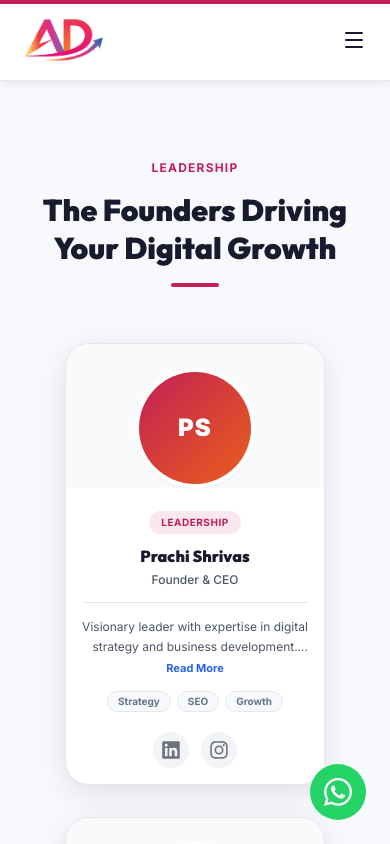
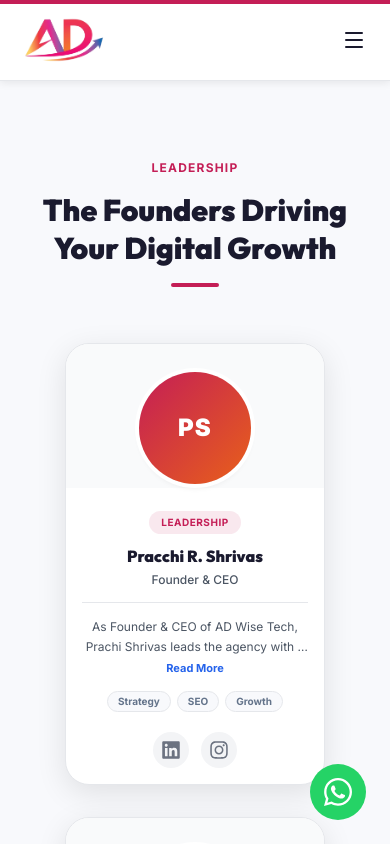
Before and after one commit to abhiverma-143/Adwise-Tech, a React (Vite) app: page / in a window 390 px wide. Both pictures are taken after a click on the button "Learn More About Us →". Shown: the part 856-1700 px from the top of the page. Built offline with nearby package versions, Linux system fonts and the light colour scheme.

Commit message:
socail media

```diff
--- a/src/components/TeamMembers.tsx
+++ b/src/components/TeamMembers.tsx
@@ -104,10 +104,10 @@ export const TeamMembers: React.FC<TeamMembersProps> = ({ onNavClick }) => {
                     ))}
                   </div>
 
-                  {/* Social icons row */}
+                  {/* Social icons row — each member's own links from mockData */}
                   <div className="mt-auto pt-1 flex justify-center gap-3">
                     <a
-                      href="https://linkedin.com"
+                      href={m.linkedin}
                       target="_blank"
                       rel="noreferrer"
                       className="w-9 h-9 rounded-full bg-gray-100 text-gray-500 hover:bg-brand-cta hover:text-white flex items-center justify-center transition-all duration-300"
@@ -115,7 +115,7 @@ export const TeamMembers: React.FC<TeamMembersProps> = ({ onNavClick }) => {
                       <FaLinkedin className="w-5 h-5" />
                     </a>
                     <a
-                      href="https://instagram.com"
+                      href={m.instagram}
                       target="_blank"
                       rel="noreferrer"
                       className="w-9 h-9 rounded-full bg-gray-100 text-gray-500 hover:text-white hover:bg-gradient-to-tr hover:from-[#feda75] hover:via-[#d62976] hover:to-[#4f5bd5] flex items-center justify-center transition-all duration-300"
--- a/src/components/home/HeroSection.tsx
+++ b/src/components/home/HeroSection.tsx
@@ -118,8 +118,8 @@ export const HeroSection: React.FC<HeroSectionProps> = ({ handleNavClick }) => {
             className="order-2 lg:order-1 lg:col-span-7 text-left flex flex-col justify-center relative z-20"
           >
             {/* Location Badge — static */}
-            <div className="bg-transparent border-[1.5px] border-brand-primary rounded-full px-4 py-1.5 inline-flex items-center gap-2 w-max mb-3">
-              <MapPin className="w-3 h-3 text-brand-primary" />
+            <div className="bg-transparent border-[1.5px] border-brand-primary rounded-full px-3 sm:px-4 py-1.5 inline-flex items-center gap-2 max-w-full mb-3">
+              <MapPin className="w-3 h-3 text-brand-primary flex-shrink-0" />
               <span className="text-[9px] sm:text-[11px] font-bold bg-gradient-to-r from-brand-primary to-brand-accent bg-clip-text text-transparent uppercase tracking-wider whitespace-nowrap overflow-hidden text-ellipsis">
                 Digital Marketing Firm to design your Revenue Graph
               </span>
@@ -223,8 +223,8 @@ export const HeroSection: React.FC<HeroSectionProps> = ({ handleNavClick }) => {
             transition={{ duration: 0.4, ease: "easeOut", delay: 0.15 }}
             className="order-1 lg:order-2 flex lg:col-span-5 lg:-ml-20 flex-col gap-4 relative z-10"
           >
-            {/* Visual slide area */}
-            <div className="relative w-full rounded-2xl overflow-visible" style={{ minHeight: '420px' }}>
+            {/* Visual slide area — smaller min-height on mobile since the animation itself is smaller there */}
+            <div className="relative w-full rounded-2xl overflow-visible min-h-[260px] sm:min-h-[420px]">
 
               <AnimatePresence mode="wait">
                 {heroSlides.map((slide, i) =>
@@ -238,7 +238,8 @@ export const HeroSection: React.FC<HeroSectionProps> = ({ handleNavClick }) => {
                       className="absolute inset-0 flex flex-col justify-center"
                     >
                       <div className="relative w-full flex flex-col items-center">
-                        <div className="w-full max-w-[560px] h-[380px] flex items-center justify-center">
+                        {/* Animation box — smaller on mobile, full size on sm+ */}
+                        <div className="w-full max-w-[240px] h-[200px] sm:max-w-[560px] sm:h-[380px] flex items-center justify-center">
                           <DotLottieReact
                             src={slide.lottieSrc}
                             loop
@@ -248,8 +249,8 @@ export const HeroSection: React.FC<HeroSectionProps> = ({ handleNavClick }) => {
                         </div>
                         {/* Label */}
                         <div className="text-center mt-2">
-                          <span className="text-[10px] font-bold uppercase tracking-widest text-brand-accent block mb-0.5">{slide.tag}</span>
-                          <p className="text-brand-navy font-bold text-sm leading-tight">{slide.label}</p>
+                          <span className="text-[9px] sm:text-[10px] font-bold uppercase tracking-widest text-brand-accent block mb-0.5">{slide.tag}</span>
+                          <p className="text-brand-navy font-bold text-xs sm:text-sm leading-tight">{slide.label}</p>
                         </div>
                       </div>
                     </motion.div>
--- a/src/constants/mockData.tsx
+++ b/src/constants/mockData.tsx
@@ -123,24 +123,26 @@ export const whyChooseFeatures: WhyChooseFeature[] = [
 
 export const teamMembers: TeamMember[] = [
   {
-    name: 'Prachi Shrivas',
+    name: 'Pracchi R. Shrivas',
     role: 'Founder & CEO',
     department: 'Leadership',
     initials: 'PS',
     skills: ["Strategy", "SEO", "Growth"],
-    bio: "Visionary leader with expertise in digital strategy and business development. Passionate about helping brands achieve measurable online growth.",
+    bio: "As Founder & CEO of AD Wise Tech, Prachi Shrivas leads the agency with a strong focus on digital marketing, branding, and sustainable business growth. Her results-driven approach combines creativity, data, and innovation to build strong digital presence, scalable strategies, and measurable outcomes.",
     gradient: 'bg-brand-orange',
-
+    linkedin: 'https://www.linkedin.com/in/prachi-shrivas-32070a2a8?utm_source=share_via&utm_content=profile&utm_medium=member_android',
+    instagram: 'https://www.instagram.com/prachi01_s?igsh=MXFuMWlkYTJqdWp1ZQ=='
   },
   {
     name: 'Pratham Kesharwani',
-    role: 'Founder & COO',
+    role: 'Co-Founder & COO',
     department: 'Leadership',
     initials: 'PK',
     skills: ["Operations", "PPC", "Analytics"],
-    bio: "Operations expert focused on delivering systematic growth solutions. Specializes in performance marketing and campaign optimization.",
+    bio: "Pratham Kesharwani is the Co-Founder & Chief Operating Officer (COO) of AD Wise Tech, specializing in performance marketing and paid advertising.With expertise in Meta Ads, Google Ads, and campaign optimization, he helps businesses achieve sustainable growth through strategic, data-driven marketing solutions.",
     gradient: 'bg-brand-navy',
-
+    linkedin: 'https://www.linkedin.com/in/pratham-kesharwani-performance-marketer?utm_source=share_via&utm_content=profile&utm_medium=member_android',
+    instagram: 'https://www.instagram.com/'
   },
 
 ];
--- a/src/types/index.ts
+++ b/src/types/index.ts
@@ -52,6 +52,8 @@ export interface TeamMember {
   bio: string;
   gradient: string;
   image?: string;
+  linkedin: string;
+  instagram: string;
 }
 
 export interface WhyChooseFeature {
```
